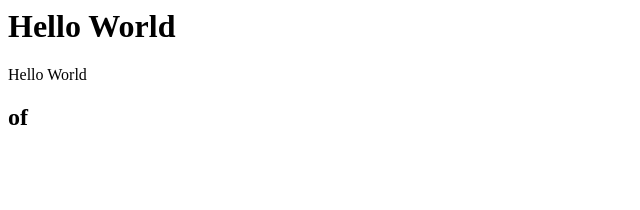
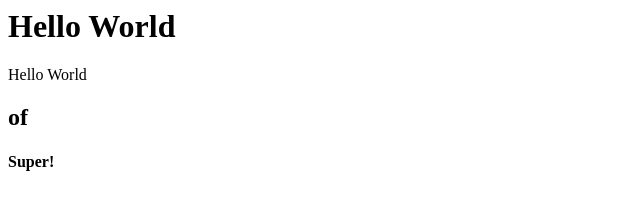
Before and after one commit to nivasgsri/Project1, a plain HTML site: page index.html in a window 1280 px wide. Shown: the full height of the page, 0-640 px from the left. Drawn offline with Linux system fonts and the light colour scheme.

Commit message:
added Super in html

```diff
--- a/index.html
+++ b/index.html
@@ -1,3 +1,4 @@
 <h1>Hello World</h1>
 <head>Hello World</head>
 <h2>of</h2>
+<h4>Super!</h4>
```
